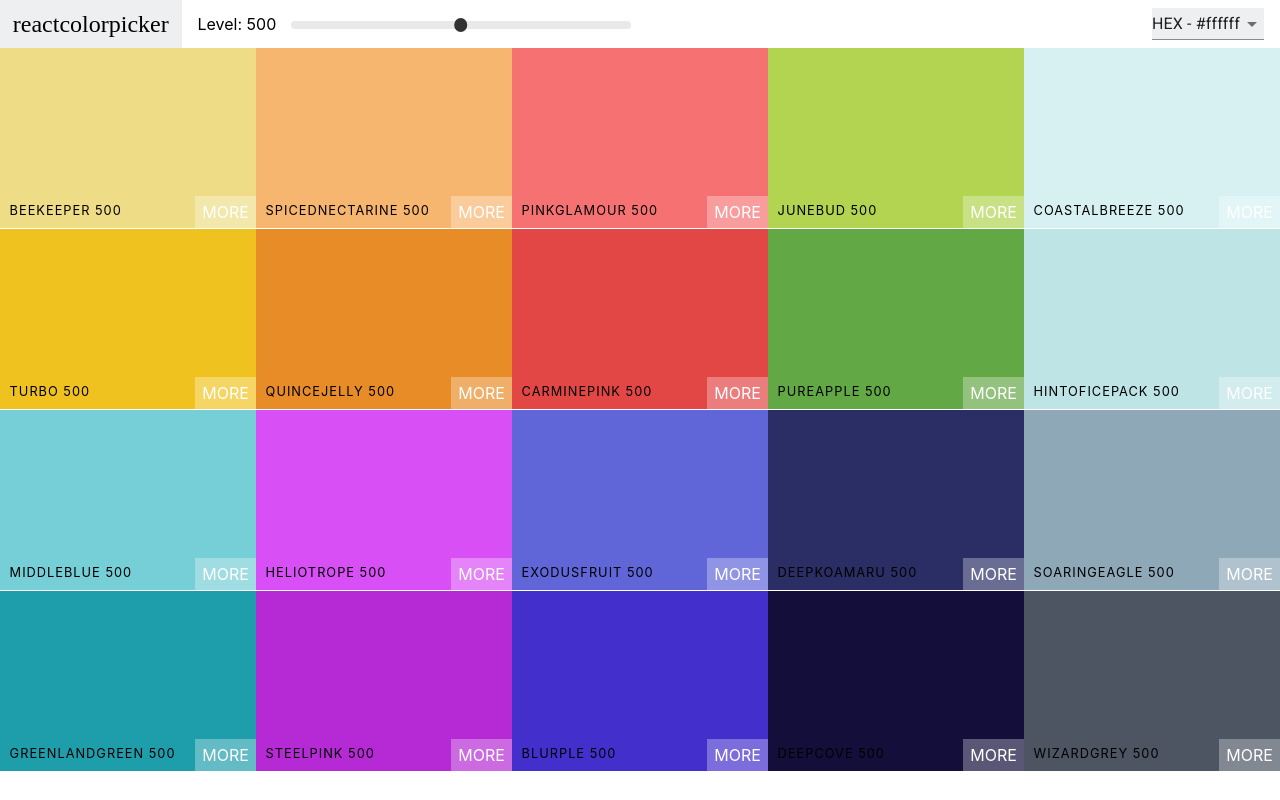
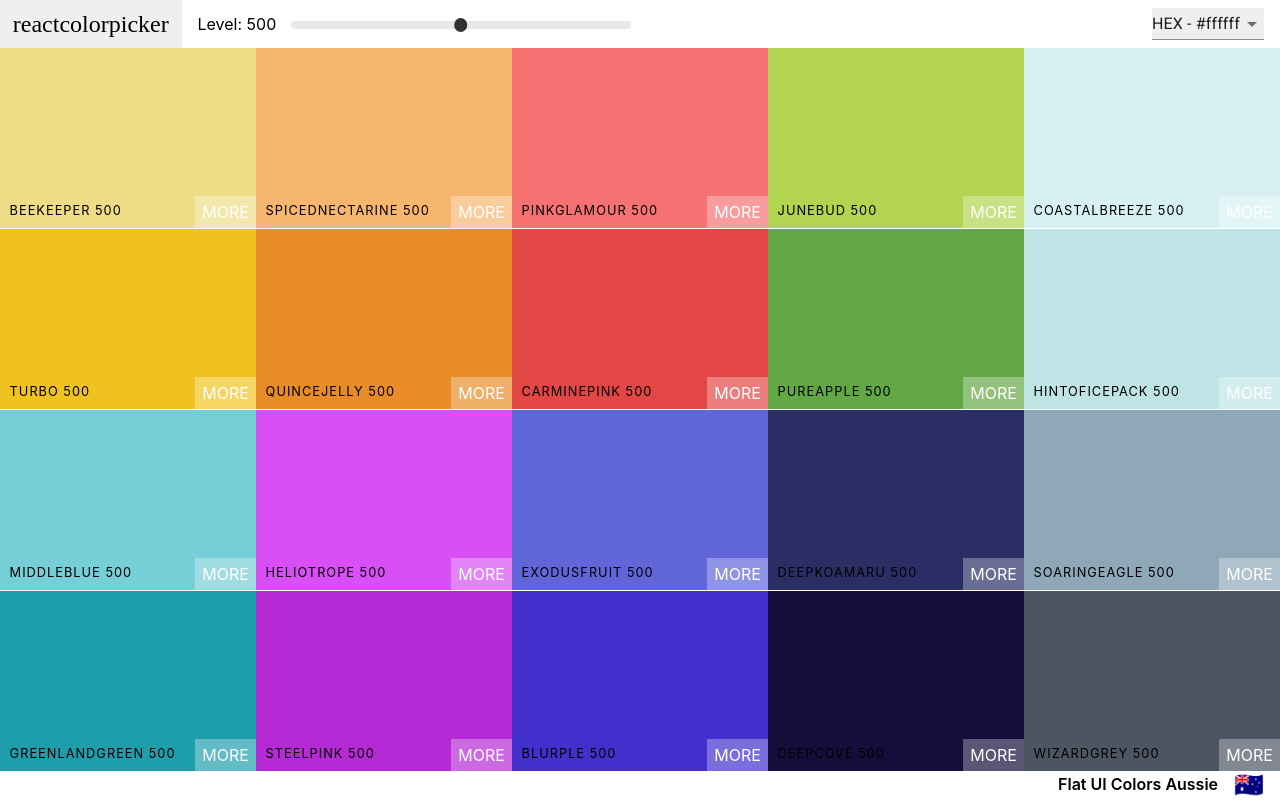
Before and after one commit to jvandy83/custom-color-app, a React (Create React App) app: page / in a window 1280 px wide. Built offline with nearby package versions, Linux system fonts and the light colour scheme.

Commit message:
Add palette footer

```diff
--- a/src/Palette.css
+++ b/src/Palette.css
@@ -1,7 +1,24 @@
-
+* {
+  /* box-sizing: border-box; */
+}
 .Palette {
   height: 100vh;
 }
 .Palette-colors {
   height: 90vh;
 }
+
+.Palette-footer {
+  display: flex;
+  justify-content: flex-end;
+  /* margin-top: 0.5rem; */
+  /* margin-right: 1rem; */
+  align-items: center;
+  height: 4vh;
+  font-weight: 600;
+}
+
+.Palette-footer > span {
+  font-size: 1.5rem;
+  margin: 0 1rem;
+}
--- a/src/Palette.js
+++ b/src/Palette.js
@@ -23,10 +23,10 @@ class Palette extends Component {
   }
 
   render() {
-    const { colors } = this.props.palette
+    const { colors, paletteName, emoji } = this.props.palette
     const { level, format } = this.state
     const colorBoxes = colors[level].map(color => (
-      <ColorBox format={this.state.format} background={color[format]} name={color.name} />
+      <ColorBox key={color.id} format={this.state.format} background={color[format]} name={color.name} />
     ))
     return(
       <div className="Palette">
@@ -36,9 +36,11 @@ class Palette extends Component {
           ChangeLevel={this.ChangeLevel}
         />
         <div className="Palette-colors">
-          {/* footer eventually */}
           {colorBoxes}
         </div>
+        <footer className="Palette-footer">{paletteName}
+          <span>{emoji}</span>
+        </footer>
       </div>
     )
   }
```
Also changed, not shown: src/Navbar.css (line endings or trailing spaces).
